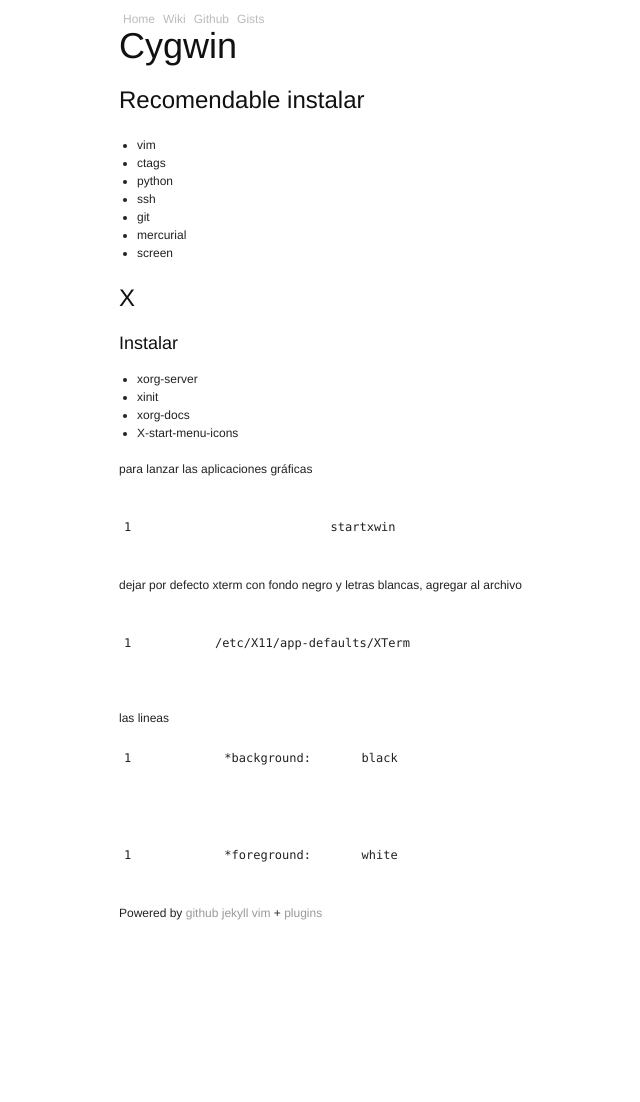
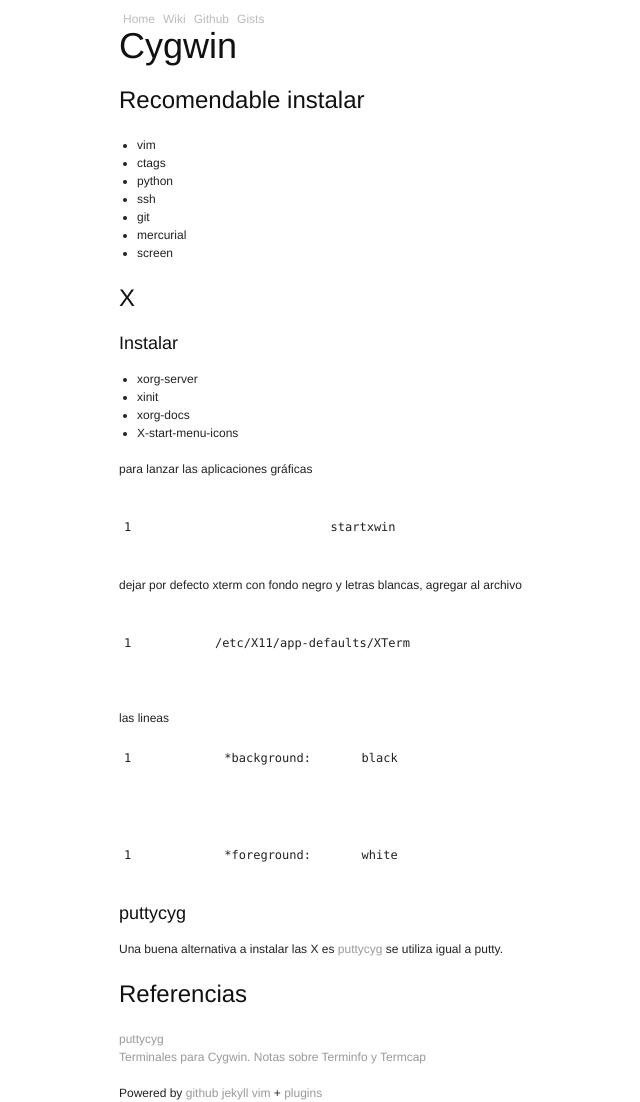
Before and after one commit to juanpabloaj/juanpabloaj.github.com, a Jekyll site: the page built from wiki/cygwin.md, in a window 1280 px wide. Shown: the whole page, without its empty margins (46-686 px from the left). Built offline with Jekyll 4.4.1, drawn with Linux system fonts in a browser that asks for light colours; Markdown is read by kramdown in place of the engine named in the settings; before the commit the page ends 922 px from its top, so only the background shows below that.

Commit message:
cygwin : puttycyg

```diff
--- a/wiki/cygwin.md
+++ b/wiki/cygwin.md
@@ -2,6 +2,7 @@
 layout: default
 title : Cygwin
 ---
+{:enlaces: .enlaceGris }
 ## Recomendable instalar
 * vim
 * ctags
@@ -27,3 +28,14 @@ dejar por defecto xterm con fondo negro y letras blancas, agregar al archivo
 las lineas
 `*background:       black`
 `*foreground:       white`
+
+### puttycyg
+
+Una buena alternativa a instalar las X es [puttycyg](http://code.google.com/p/puttycyg/) se utiliza igual a putty.
+{:enlaces}
+
+## Referencias
+
+[puttycyg](http://code.google.com/p/puttycyg/)
+[Terminales para Cygwin. Notas sobre Terminfo y Termcap](http://www.vicente-navarro.com/blog/2007/07/28/terminales-para-cygwin-notas-sobre-terminfo-y-termcap/)
+{:enlaces}
```
Also changed, not shown: wiki/vim.md (+3 -3 lines).
